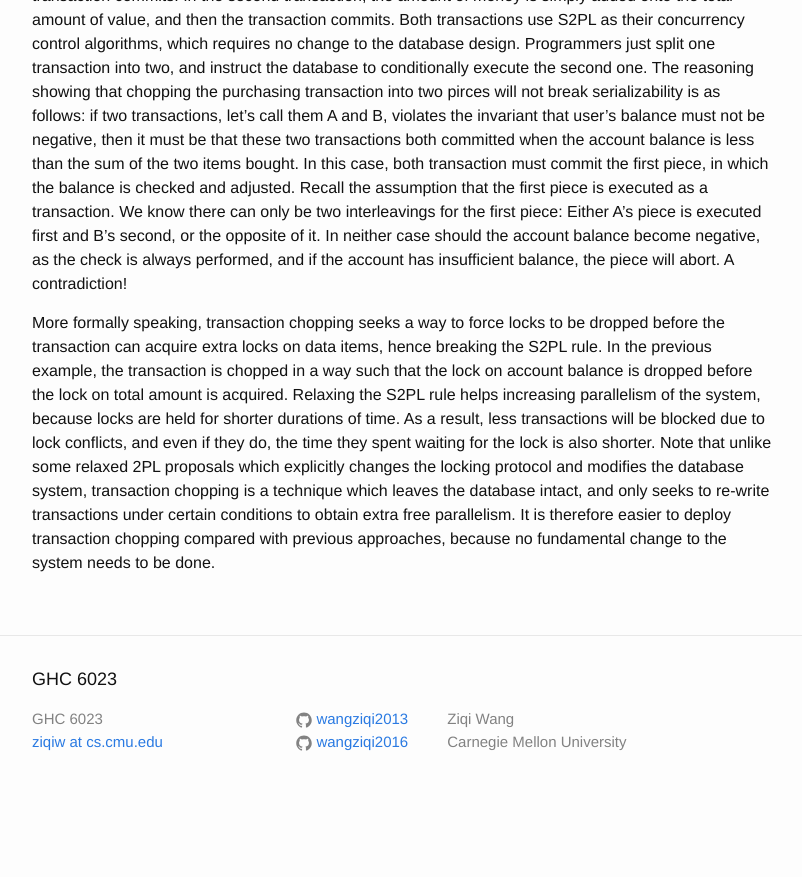
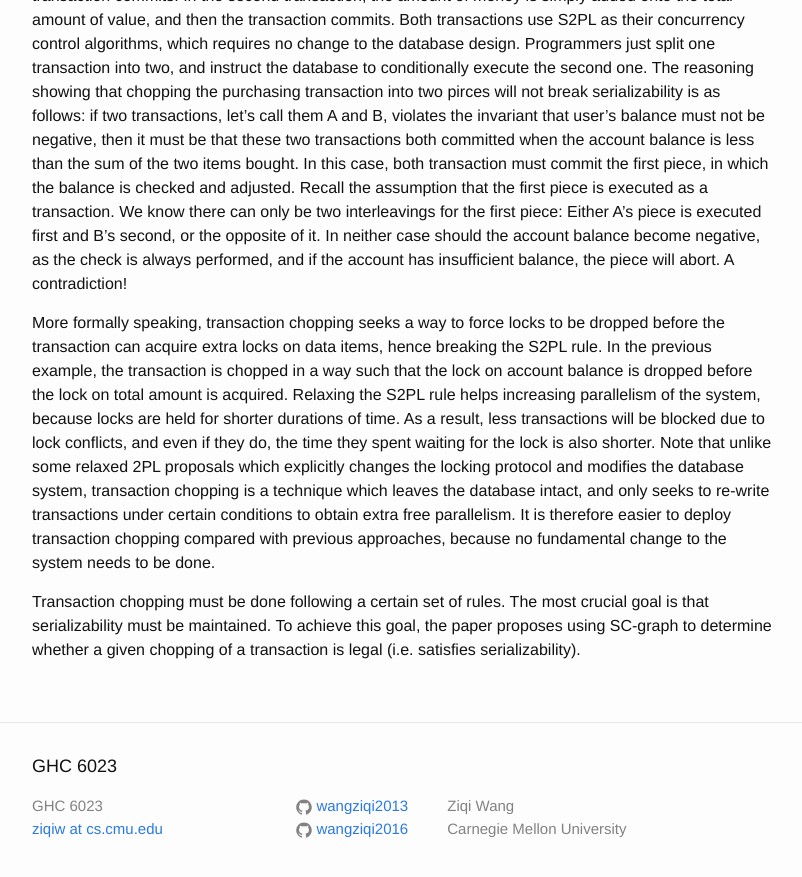
Before and after one commit to wangziqi2013/wangziqi2013.github.io, a Jekyll site: the page built from _posts/2019-01-02-Txn-Chopping.markdown, in a window 1280 px wide and 900 px high, scrolled down 1051 px. Shown: the top 877 px of the window, without its empty margins (238-1040 px from the left). Built offline with Jekyll 4.4.1, drawn with Linux system fonts in a browser that asks for light colours; before the commit the page ends 1864 px from its top, so only the background shows below that.

Commit message:
Adding SC graph

```diff
--- a/_posts/2019-01-02-Txn-Chopping.markdown
+++ b/_posts/2019-01-02-Txn-Chopping.markdown
@@ -54,3 +54,7 @@ Note that unlike some relaxed 2PL proposals which explicitly changes the locking
 transaction chopping is a technique which leaves the database intact, and only seeks to re-write transactions under certain
 conditions to obtain extra free parallelism. It is therefore easier to deploy transaction chopping compared with
 previous approaches, because no fundamental change to the system needs to be done.
+
+Transaction chopping must be done following a certain set of rules. The most crucial goal is that serializability must
+be maintained. To achieve this goal, the paper proposes using SC-graph to determine whether a given chopping of
+a transaction is legal (i.e. satisfies serializability).
```
